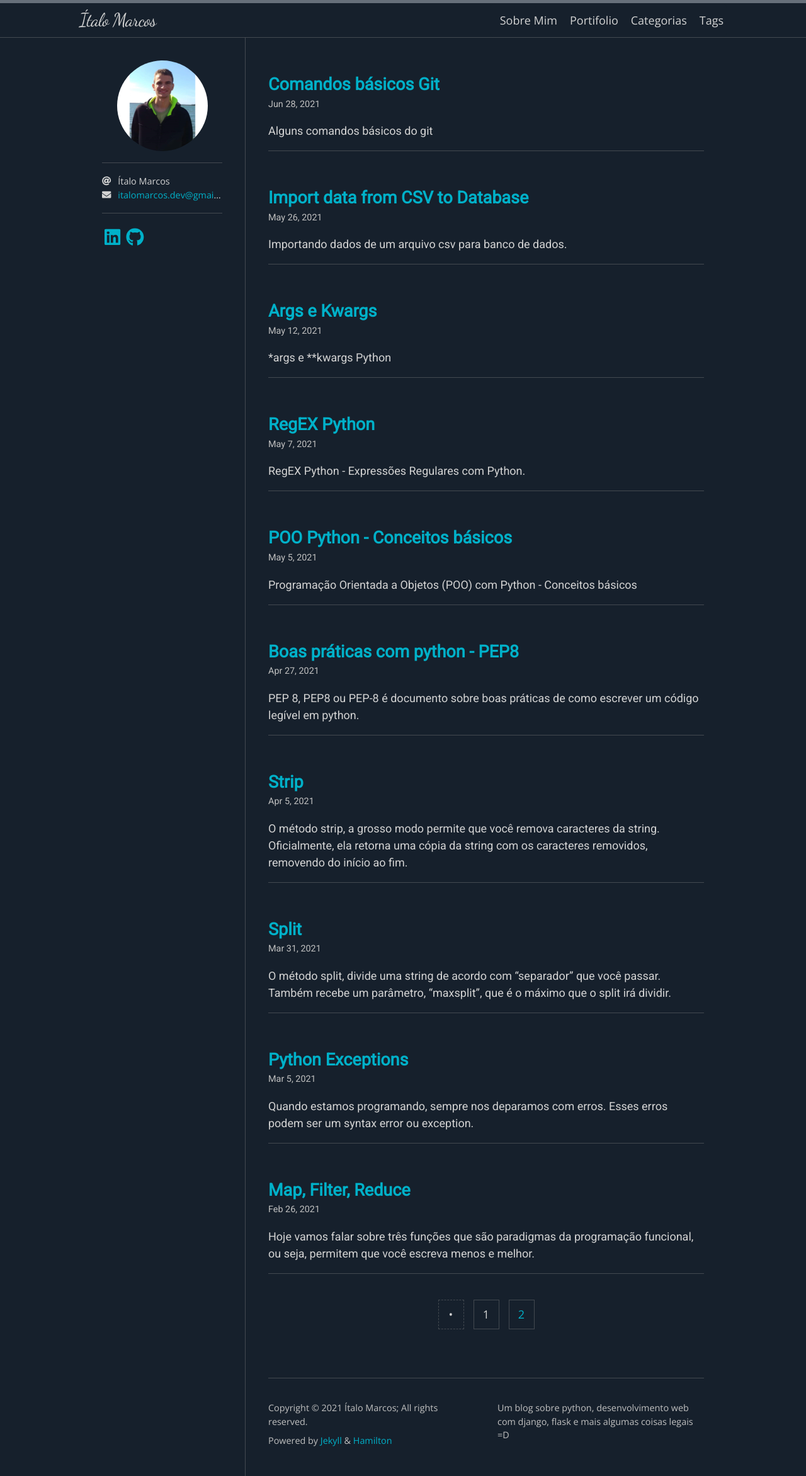
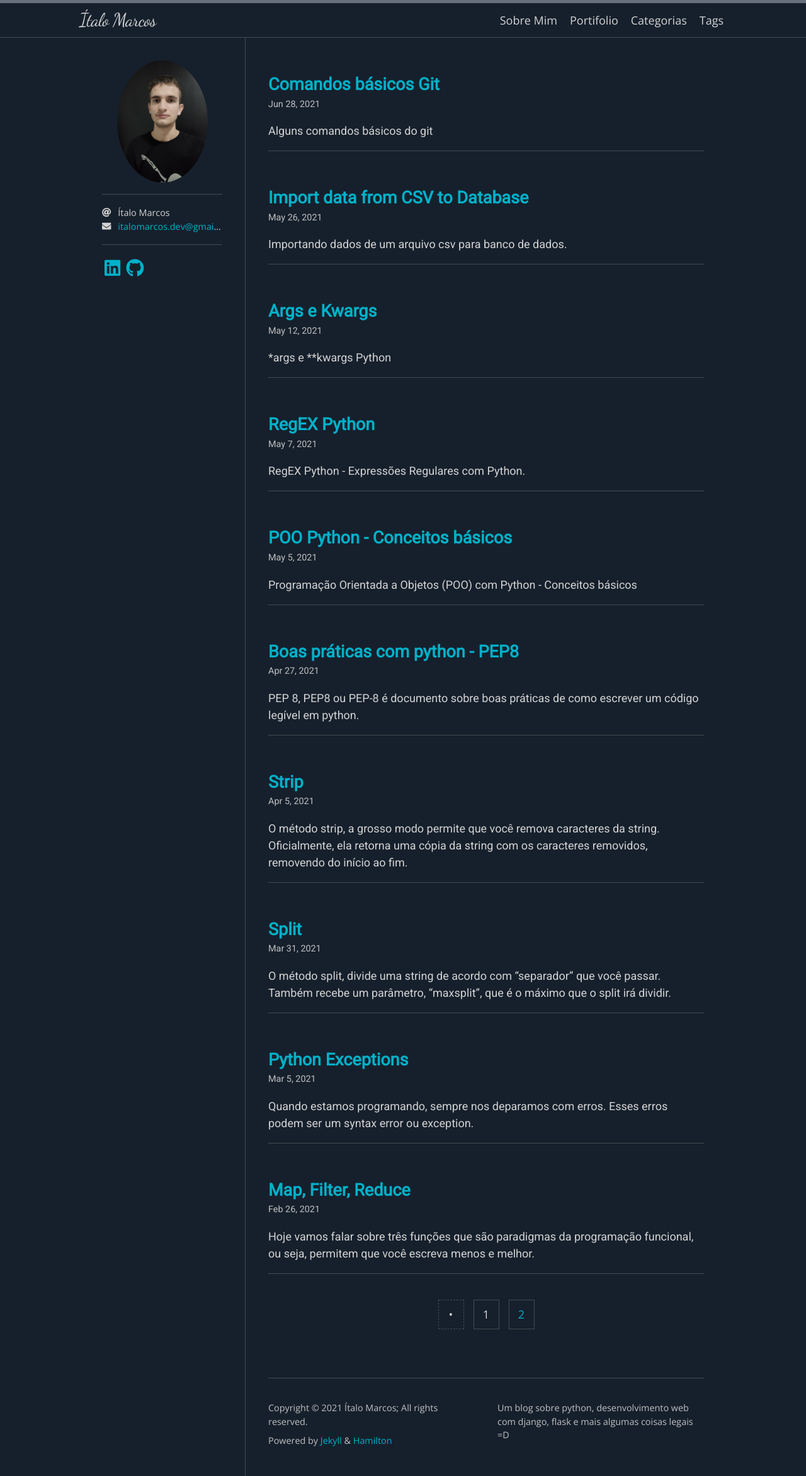
Before and after one commit to Italo11Marcos/italo11marcos.github.io, a Jekyll site: the page built from index.html, in a window 1280 px wide. Shown: the whole page at 63% size. Built offline with Jekyll 4.4.1, drawn with Linux system fonts in a browser that asks for light colours; nearby versions of some CDN libraries; some web fonts are replaced; the list of posts is cut into pages by our own code.

Commit message:
Alteração foto perfil

```diff
--- a/_config.yml
+++ b/_config.yml
@@ -1,7 +1,7 @@
 title: Ítalo Marcos
 description: Um blog sobre python, desenvolvimento web com django, flask e mais algumas coisas legais =D
 author: Ítalo Marcos
-avatar: /me.png
+avatar: /me.jpg
 email: italomarcos.dev@gmail.com
 skin: midnight
 
```
